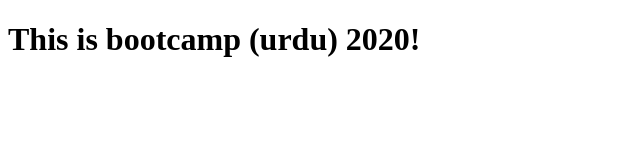
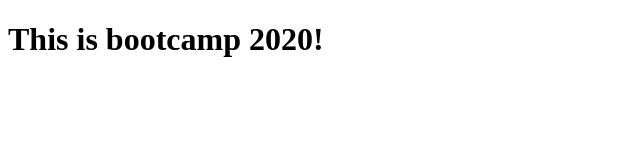
Before and after one commit to salehaTanveer/Bootcamp2020-version.1, a plain HTML site: page index.html in a window 1280 px wide. Shown: the whole page, without its empty margins (0-640 px from the left). Drawn offline with Linux system fonts and the light colour scheme.

Commit message:
Update index.html

```diff
--- a/index.html
+++ b/index.html
@@ -6,6 +6,6 @@
     <title>Hello World!</title>
 </head>
 <body>
-    <h1>This is bootcamp (urdu) 2020!</h1>
+    <h1>This is bootcamp 2020!</h1>
 </body>
 </html>
```
